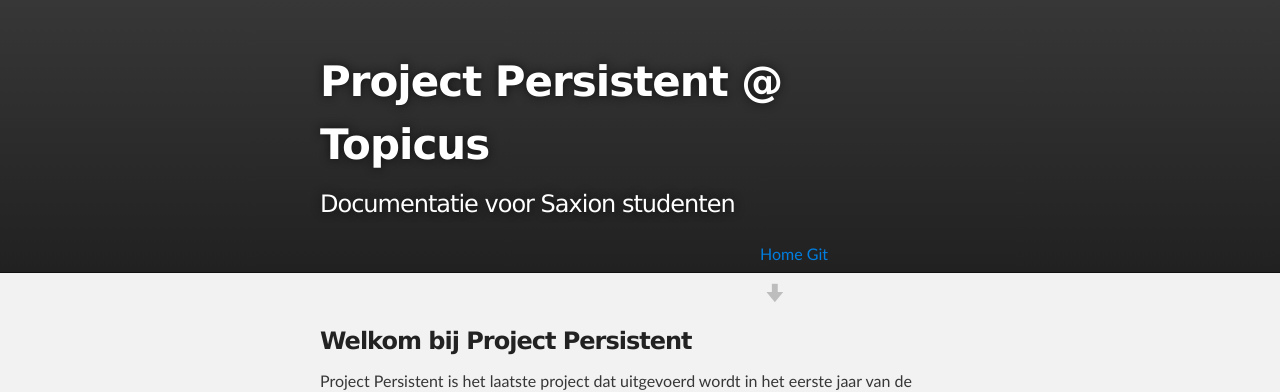
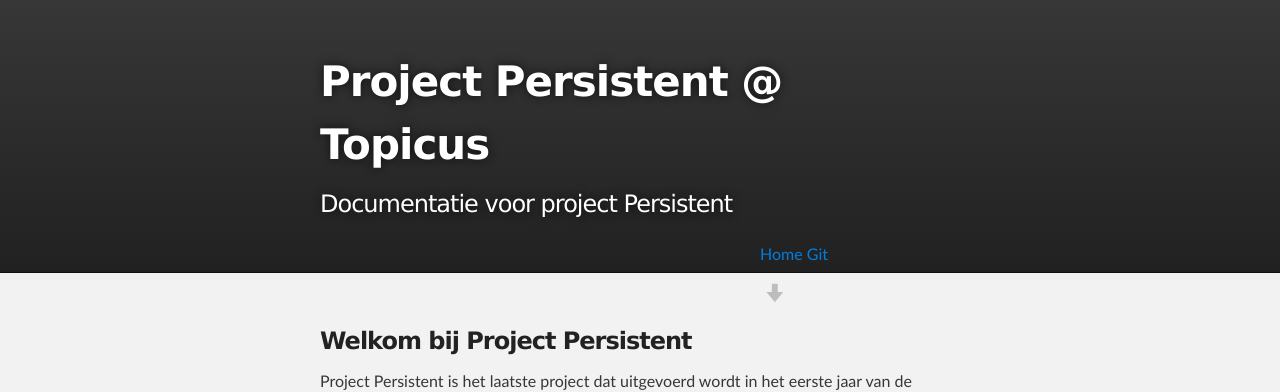
Before and after one commit to topicusbv/persistent-docs, a Jekyll site: the page built from index.md, in a window 1280 px wide. Shown: the top 392 px of the page. Built offline with Jekyll 4.4.1, drawn with Linux system fonts in a browser that asks for light colours.

Commit message:
tagline aangepast

```diff
--- a/_layouts/main.html
+++ b/_layouts/main.html
@@ -14,7 +14,7 @@
     <div id="header_wrap" class="outer">
         <header class="inner">
 			<h1 id="project_title">Project Persistent @ Topicus</h1>
-			<h2 id="project_tagline">Documentatie voor Saxion studenten</h2>
+			<h2 id="project_tagline">Documentatie voor project Persistent</h2>
 			<section id="downloads">
 				<a href="http://topicusbv.github.com/persistent-docs">Home</a>
 				<a href="http://topicusbv.github.com/persistent-docs/git.html">Git</a>
```
